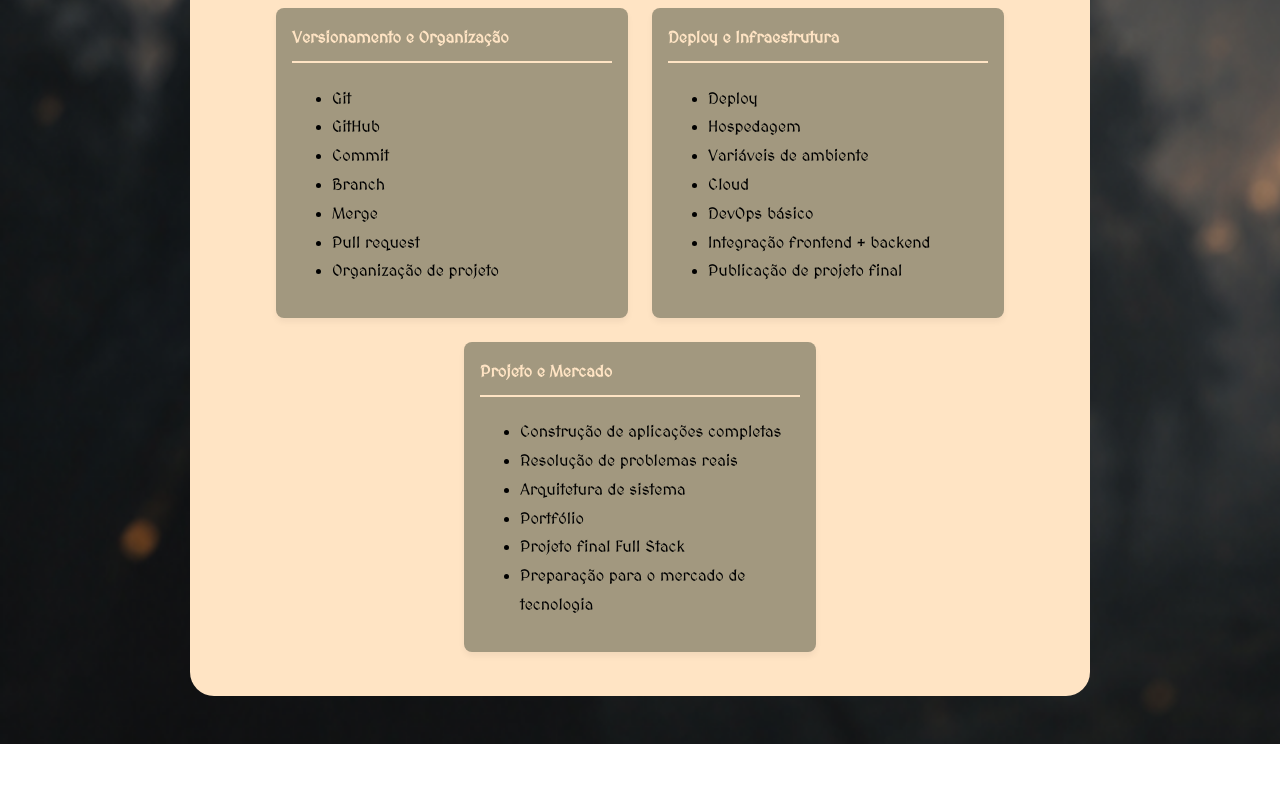
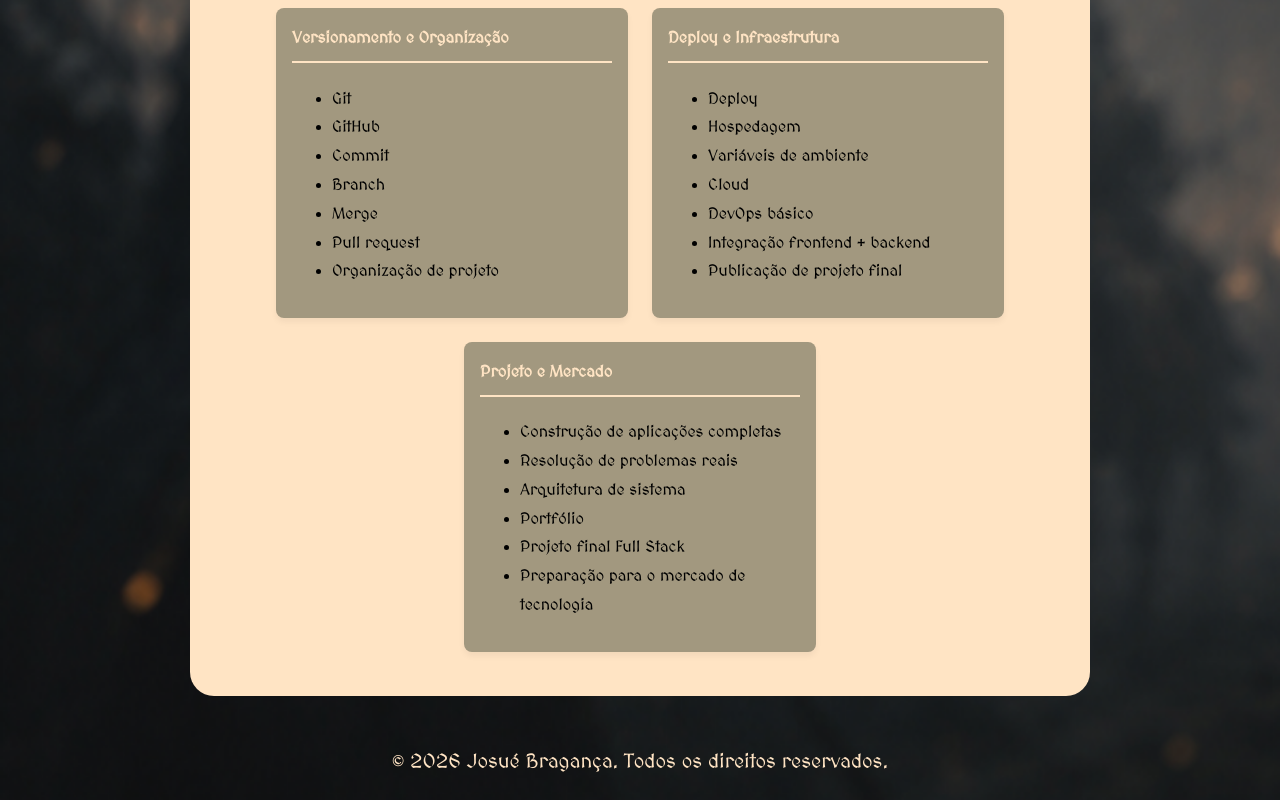
Before and after one commit to josueworkflow-cyber/Projeto-Rockeseat, a website: page index.html in a window 1280 px wide. Shown: the part 2352-3152 px from the top of the page. Before the commit the page ends 3096 px from the top, so only its background shows below. Drawn offline with Linux system fonts and the light colour scheme.

Commit message:
adicionando footer

```diff
--- a/index.html
+++ b/index.html
@@ -27,9 +27,7 @@
             </section>
             <section id="list">
                 <h2>Lista de Tecnologias Aprendidas</h2>
-
                 <div class="lists-container">
-
                     <div class="list-card">
                         <h4>Fundamentos da Web</h4>
                         <ul>
@@ -43,7 +41,6 @@
                             <li>Boas práticas de código</li>
                         </ul>
                     </div>
-
                     <div class="list-card">
                         <h4>Frontend</h4>
                         <ul>
@@ -57,7 +54,6 @@
                             <li>Organização de layouts</li>
                         </ul>
                     </div>
-
                     <div class="list-card">
                         <h4>Backend</h4>
                         <ul>
@@ -72,7 +68,6 @@
                             <li>Segurança no backend</li>
                         </ul>
                     </div>
-
                     <div class="list-card">
                         <h4>Banco de Dados</h4>
                         <ul>
@@ -85,7 +80,6 @@
                             <li>Integração do banco com o backend</li>
                         </ul>
                     </div>
-
                     <div class="list-card">
                         <h4>Versionamento e Organização</h4>
                         <ul>
@@ -98,7 +92,6 @@
                             <li>Organização de projeto</li>
                         </ul>
                     </div>
-
                     <div class="list-card">
                         <h4>Deploy e Infraestrutura</h4>
                         <ul>
@@ -111,7 +104,6 @@
                             <li>Publicação de projeto final</li>
                         </ul>
                     </div>
-
                     <div class="list-card">
                         <h4>Projeto e Mercado</h4>
                         <ul>
@@ -123,7 +115,9 @@
                             <li>Preparação para o mercado de tecnologia</li>
                         </ul>
                     </div>
-
-    </div> </section>
-</body>
-</html>
+                </div>
+            </section>
+        </main> </div> <footer>
+        <p>© 2026 Josué Bragança. Todos os direitos reservados.</p>
+    </footer>
+</body> </html>
--- a/style.css
+++ b/style.css
@@ -52,3 +52,9 @@ h2 {
     color: #000000;
     margin-bottom: 24px;
 }
+
+footer {
+    text-align: center;
+    color: bisque;
+    font-size: 20px;
+}
```
Lines whose indentation alone changed are shown as unchanged.
